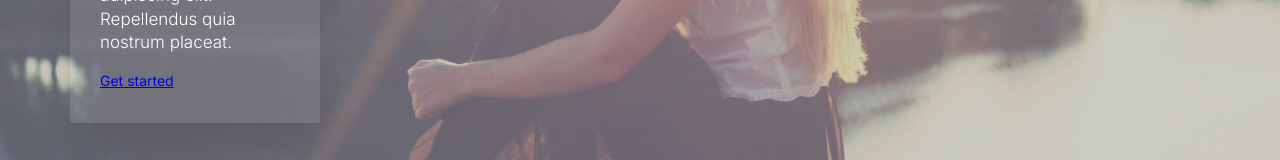
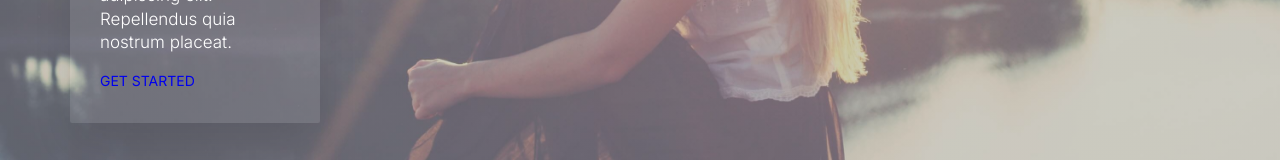
Before and after one commit to esteemayo/next-idesignx, a Next.js app: page / in a window 1280 px wide. Shown: the part 2699-2859 px from the top of the page. Built offline with nearby package versions, Linux system fonts and the light colour scheme.

Commit message:
fix: add styling

```diff
--- a/src/components/Card.tsx
+++ b/src/components/Card.tsx
@@ -45,6 +45,8 @@ const Text = styled.p`
 
 const StyledLink = styled(Link)`
   display: inline-block;
+  text-decoration: none;
+  text-transform: uppercase;
   font-weight: 400;
   font-size: 1.4rem;
 `;
```
